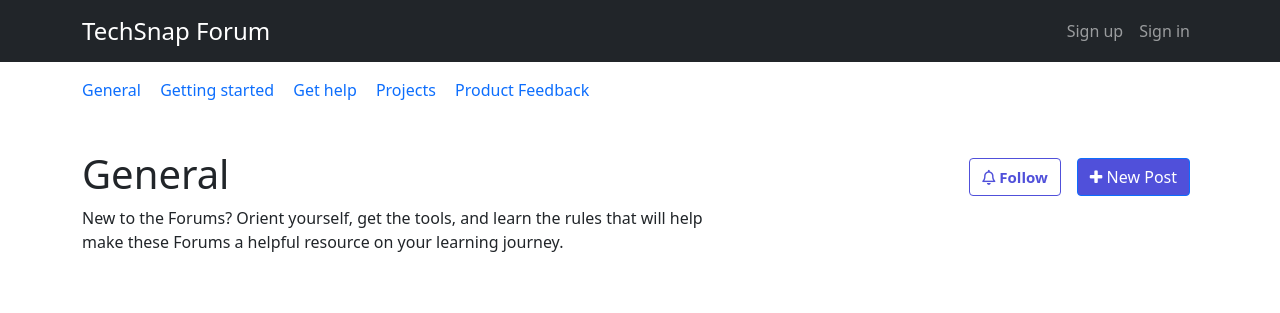
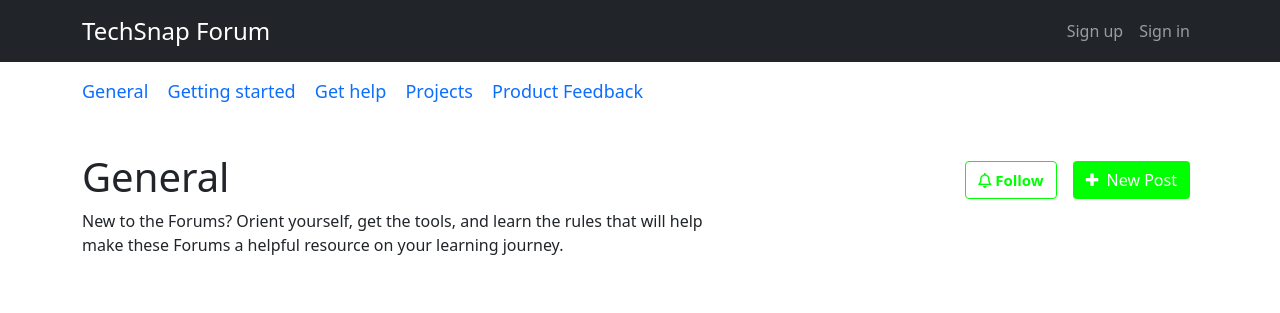
Before and after one commit to LEELA-SRI/techsnap, a plain HTML site: page posts.html in a window 1280 px wide. Shown: the top 313 px of the page. Drawn offline with nearby package versions, Linux system fonts and the light colour scheme.

Commit message:
modify sth

```diff
--- a/posts.html
+++ b/posts.html
@@ -115,24 +115,24 @@
               <i
                 class="fa fa-bell-o"
                 aria-hidden="true"
-                style="color: #5050da"
+                style="color: #00ff00"
               ></i
               >&nbsp;Follow</span
             >
             <span class="d-none following-btn"
-              ><i class="fa fa-bell-o fw-bold" style="color: #5050da"></i
+              ><i class="fa fa-bell-o fw-bold" style="color: #00ff00"></i
               >&nbsp;Following</span
             >
           </button>
 
           <button
-            class="btn btn-primary new-post"
+            class="btn new-post"
             title="New Post"
             style="height: fit-content"
           >
-            <a href="newpost.html">
-              <i class="fa fa-plus" aria-hidden="true"></i></a
-            >&nbsp;New Post
+            <a href="newpost.html" class="text-decoration-none" style="color: white;">
+              <i class="fa fa-plus" aria-hidden="true" style="color: white;"></i>
+            &nbsp;New Post</a>
           </button>
         </div>
       </div>
--- a/styles.css
+++ b/styles.css
@@ -8,7 +8,7 @@ span {
   height:32px
 }
 .create-post {
-  background-color: #5050da;
+  background-color: #00ff00;
   color: white;
 }
 
@@ -28,6 +28,12 @@ span {
 span > a {
   color: rgb(108, 117, 125);
 }
+.new-post {
+
+  background: #00ff00;
+
+}
+
 
 .forum-item-postedby-img > img {
   width: 25px;
@@ -55,9 +61,9 @@ span > a {
 }
 
 .follow,.follow:hover{
-  color:#5050da;
+  color:#00ff00;
   background: white;
-  border: 1px solid #5050da;
+  border: 1px solid #00ff00;
   font-weight: bold;
 }
 .post-card {
@@ -66,6 +72,8 @@ span > a {
 }
 
 .forum-items {
+
+  font-size: large;
   text-decoration: none;
   margin-right: 15px;
   padding-bottom: 10px;
@@ -129,14 +137,7 @@ span > a {
   background-color: white;
   z-index: 2;
 }
-.new-post {
-
-  background: #5050da;
-}
-.new-post i {
-  color: white !important;
-}
 
 /* .bord{
-  border-bottom: 3px solid #5050da;
+  border-bottom: 3px solid #00ff00;
 } */
```
Also changed, not shown: newpost.html (+1 -1 lines).
